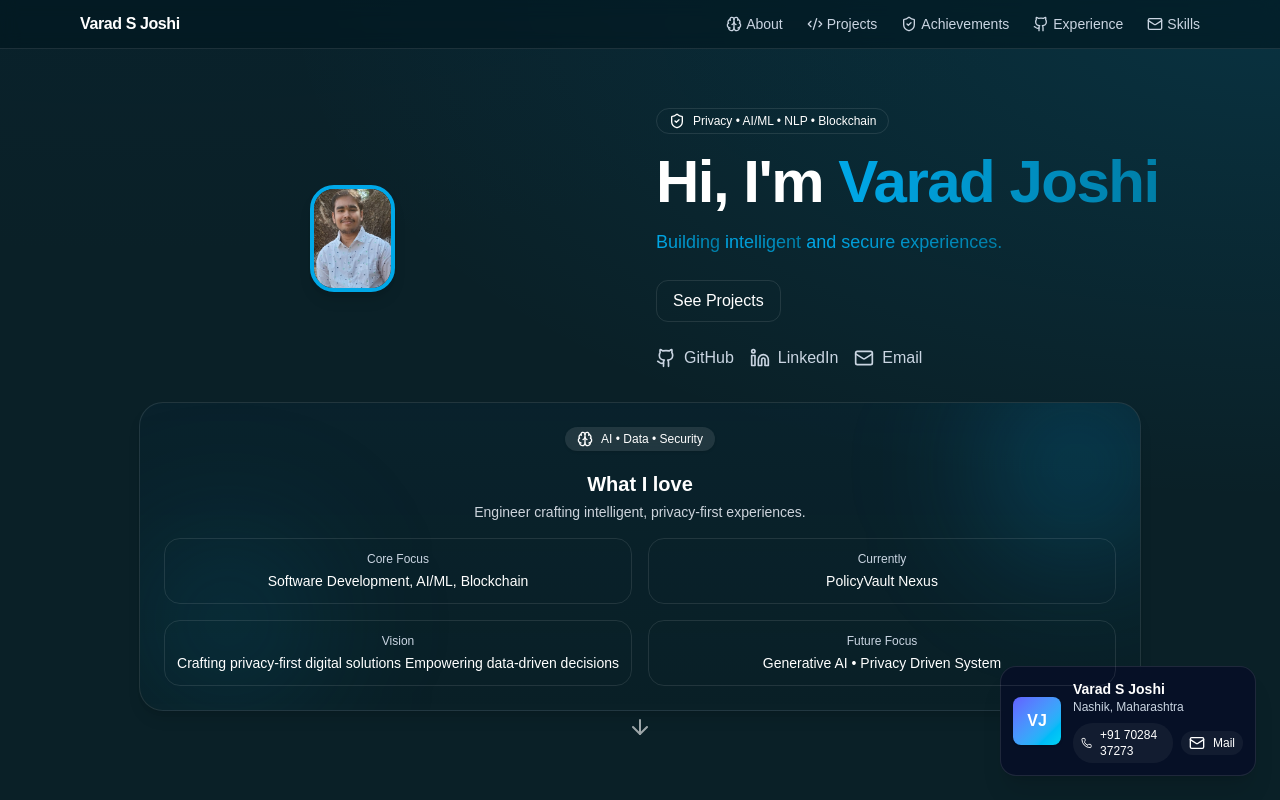
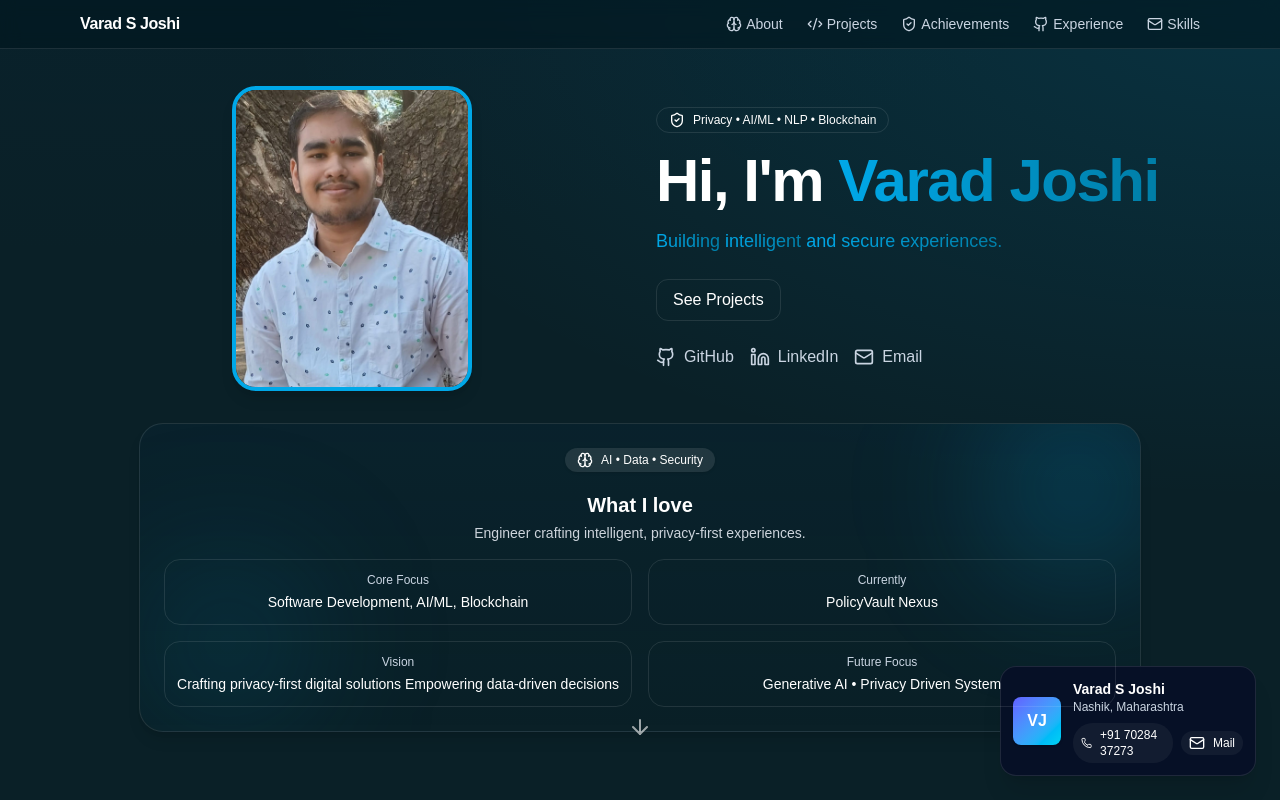
Before and after one commit to Varad-Joshi/my-portfolio, a Next.js app: page / in a window 1280 px wide. Shown: the top 800 px of the page. Built offline with nearby package versions, Linux system fonts and the light colour scheme.

Commit message:
update page.tsx file

```diff
--- a/src/app/page.tsx
+++ b/src/app/page.tsx
@@ -1186,8 +1186,8 @@ export default function Portfolio() {
               <Image
                   src="/photo/Profile.jpg"
                   alt="Profile"
-                  width={85}       // set your actual width
-                  height={110}      // set your actual height
+                  width={240}       // set your actual width
+                  height={340}      // set your actual height
                   priority          // ensures preloading
                   className="rounded-3xl object-cover shadow-lg border-4 border-[#00a8e8]"
                 />
```
